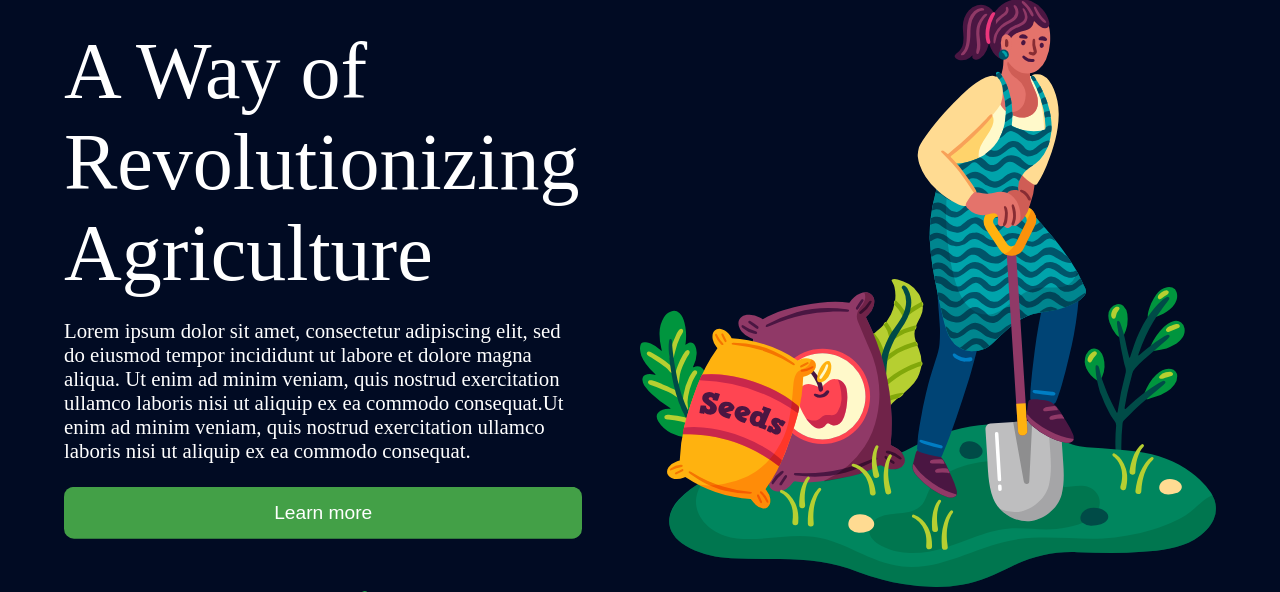
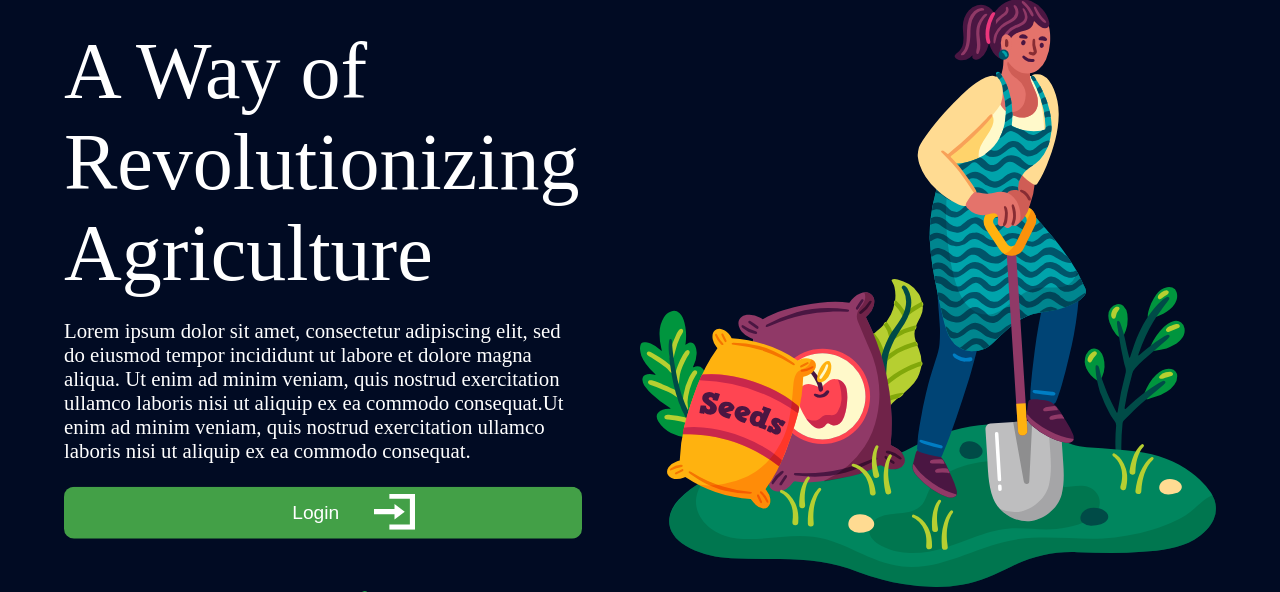
Before and after one commit to Akwasi123/AgriCrop, a PHP site: page /view/homepage.html in a window 1280 px wide. Shown: the part 92-684 px from the top of the page. Run offline with PHP 8.4, Linux system fonts and the light colour scheme.

Commit message:
homepage complete

```diff
--- a/css/homepage.css
+++ b/css/homepage.css
@@ -80,6 +80,25 @@ body{
 .service img{
     width: 50%;
     margin-bottom: 20px;
+}
+
+
+#login{
+    background-image: url("../assets/img/icons/Icon\ open-account-login.svg");
+    background-repeat: no-repeat;
+    background-size: 8%;
+    background-position: 65% 50%;
+    padding-left: 120px;
+    text-align: left;
+}
+
+#donate{
+    background-image: url("../assets/img/icons/Icon\ awesome-donate.svg");
+    padding-left: 60px;
+    background-repeat: no-repeat;
+    background-size: 8%;
+    background-position: 75% 50%;
+    text-align: left;
 }
 
 .join-us{
@@ -272,6 +291,11 @@ input[type="text"]:focus{
         margin: 60px;
     }
 
+    #donate, #login{
+        text-align: center;
+        padding-left: 0;
+    }
+
     .join-us .illustration img{
         width: 85%;
     }
--- a/view/homepage.html
+++ b/view/homepage.html
@@ -63,7 +63,7 @@
             <!-- closing text -->
             <div class="c-text">
                 <p class="medium medium-left">Lorem ipsum dolor sit amet, consectetur adipiscing elit, sed do eiusmod tempor incididunt ut labore et dolore magna aliqua. Ut enim ad minim veniam, quis nostrud exercitation ullamco laboris nisi ut aliquip ex ea commodo consequat.Ut enim ad minim veniam, quis nostrud exercitation ullamco laboris nisi ut aliquip ex ea commodo consequat.</p>
-                <input type="button" value="Learn more" onclick="document.location.href='homepage.html'">
+                <input type="button" value="Login" onclick="document.location.href='homepage.html'" id="login">
             </div>
         </section>
 
@@ -200,7 +200,7 @@
                 <div class="text-content">
                     <p class="large">Support our local farmers</p>
                     <p class="medium-left">We take pride in providing high value products and services that we stand behind, which ensures customer satisfaction, profitability and the future of our employees and our growth. profitability and the future of our employees and our growth.</p>
-                    <input type="button" value="Make a donation">
+                    <input type="button" class="b-icon" value="Make a donation" id="donate">
                 </div>
             </div>
 
```
